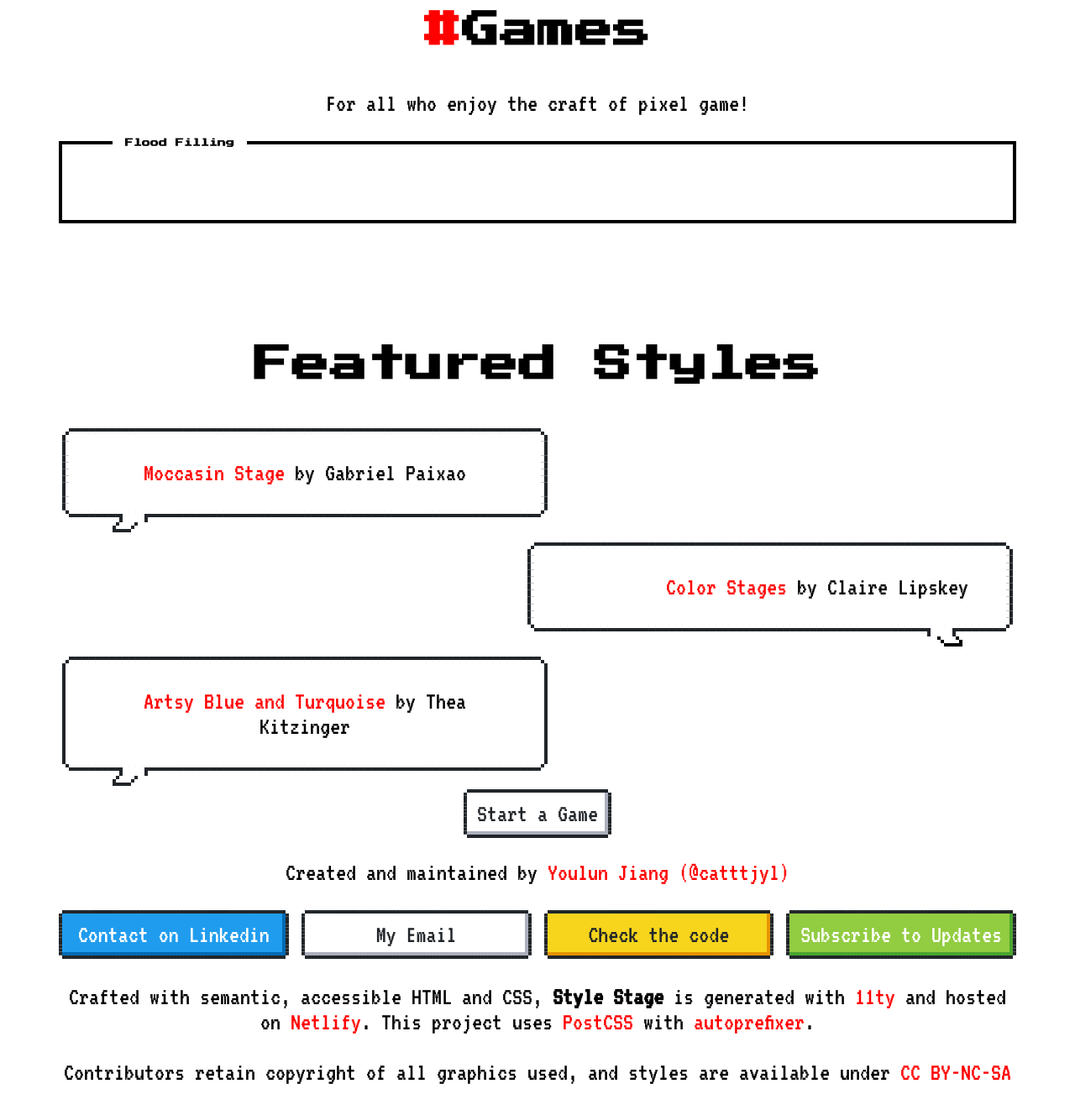
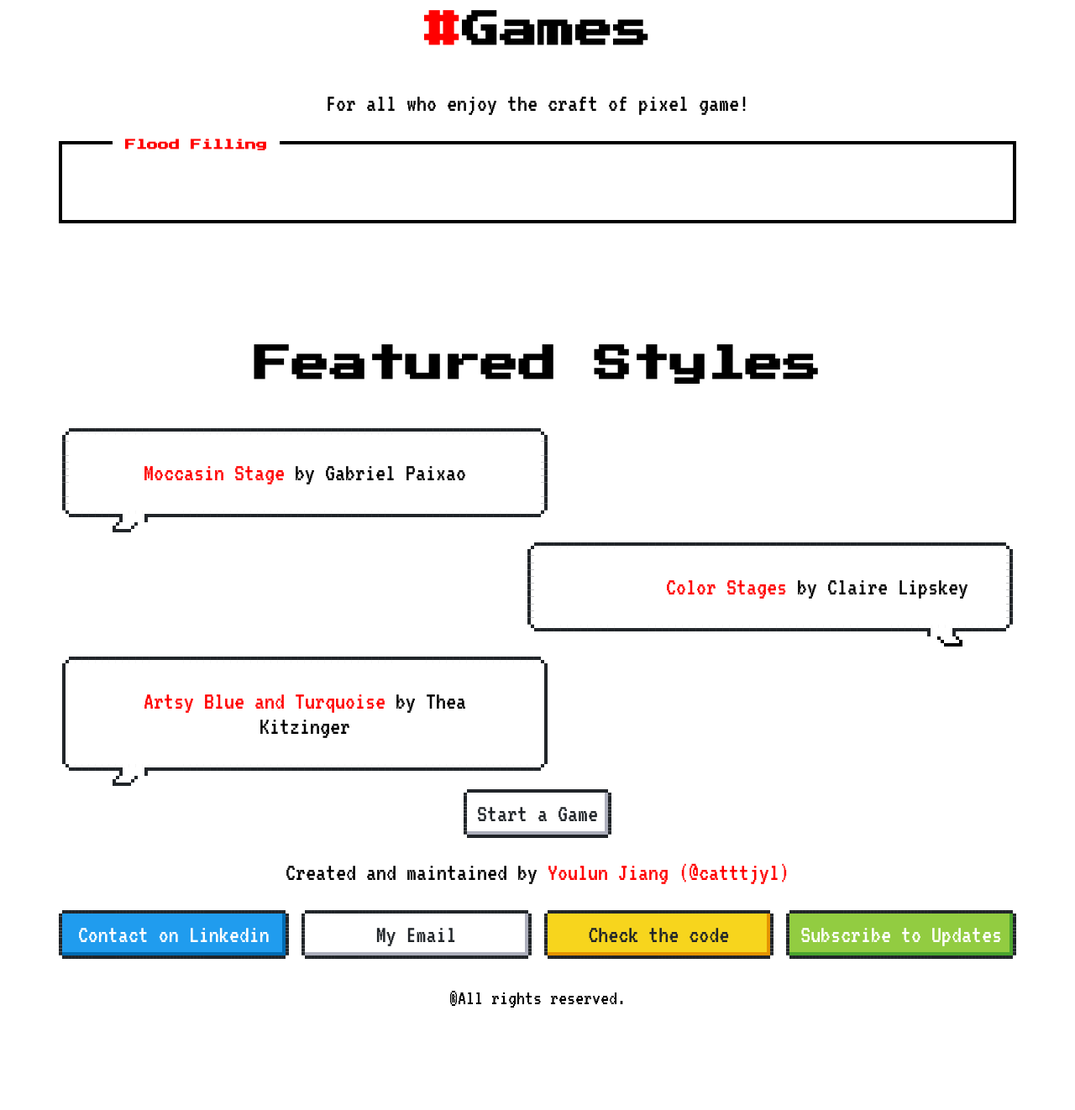
Before and after one commit to catttjyl/pixel_playstation, a plain HTML site: page index.html in a window 1280 px wide. Shown: the part 1423-2745 px from the top of the page at 84% size. After the commit the page ends 2655 px from the top, so only its background shows below. Drawn offline with Linux system fonts and the light colour scheme.

Commit message:
Add floodfill webpage. Update footnote.

```diff
--- a/index.html
+++ b/index.html
@@ -92,7 +92,7 @@
             <p>For all who enjoy the craft of pixel game!</p>
 
             <section class="nes-container with-title">
-              <h3 class="title">Flood Filling</h3>
+              <h3 class="title"><a href="floodfill.html">Flood Filling</a></h3>
             </section>
         </article>
 
@@ -161,15 +161,7 @@
           <li><a href="" class="link-support">Subscribe to Updates</a></li>
         </ul>
         <p>
-          Crafted with semantic, accessible HTML and CSS, <strong>Style Stage</strong> is generated
-          with <a href="https://11ty.dev">11ty</a> and hosted on
-          <a href="https://netlify.com">Netlify</a>. This project uses
-          <a href="https://postcss.org/">PostCSS</a> with
-          <a href="https://github.com/postcss/autoprefixer">autoprefixer</a>.
-        </p>
-        <p>
-          Contributors retain copyright of all graphics used, and styles are available under
-          <a href="https://creativecommons.org/licenses/by-nc-sa/3.0/">CC BY-NC-SA</a>
+          <small>®All rights reserved.</small>
         </p>
       </div>
     </footer>
```
Also changed, not shown: floodfill.html (added), pixel.css, 1 other file.
